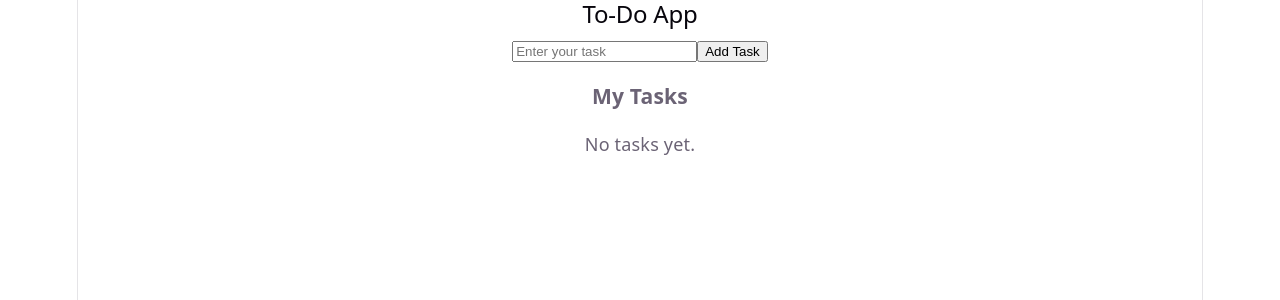
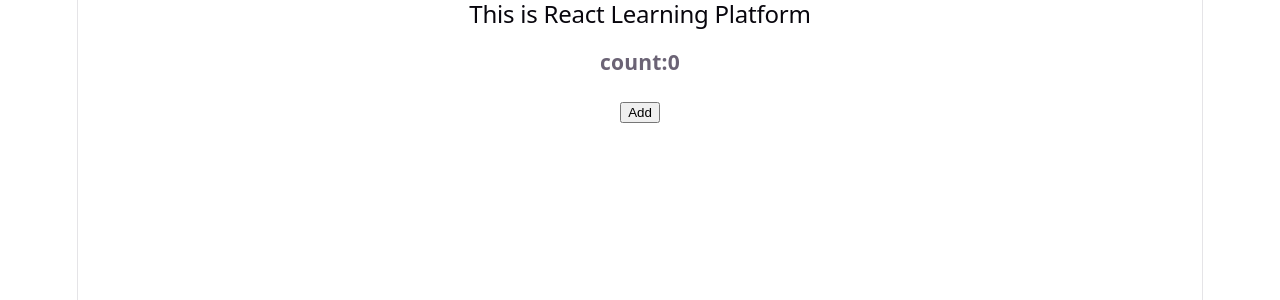
Before and after one commit to riyanavade/React-Learning-Repo, a React (Vite) app: page / in a window 1280 px wide. Shown: the top 300 px of the page. Built offline with nearby package versions, Linux system fonts and the light colour scheme.

Commit message:
worked with useEffects

```diff
--- a/src/App.jsx
+++ b/src/App.jsx
@@ -1,4 +1,4 @@
-import { useState } from 'react'
+import { useEffect, useState } from 'react'
 import heroImg from './assets/hero.png'
 import reactLogo from './assets/react.svg'
 import viteLogo from './assets/vite.svg'
@@ -247,7 +247,7 @@ function App() {
     );
 }
 
-export default App;*/
+export default App;
 
 //this is React To-Do App
 function Form() {
@@ -353,4 +353,24 @@ function Form() {
   );
 }
 
-export default Form;
+export default Form;*/
+
+//useEffects examples
+function App(){
+
+    //document.title="Welcome to useEffects"
+    //console.log("Welcome to useEffect")
+    const [count,setCount]=useState(0);
+    useEffect(() =>{
+      console.log("count updated:",count);
+    }),[count];
+
+  return(
+    <div>
+      <h2>This is React Learning Platform</h2>
+      <h3>count:{count}</h3>
+      <button onClick={() =>setCount(count+1)}>Add</button>
+    </div>
+  );
+}
+export default App;
```
